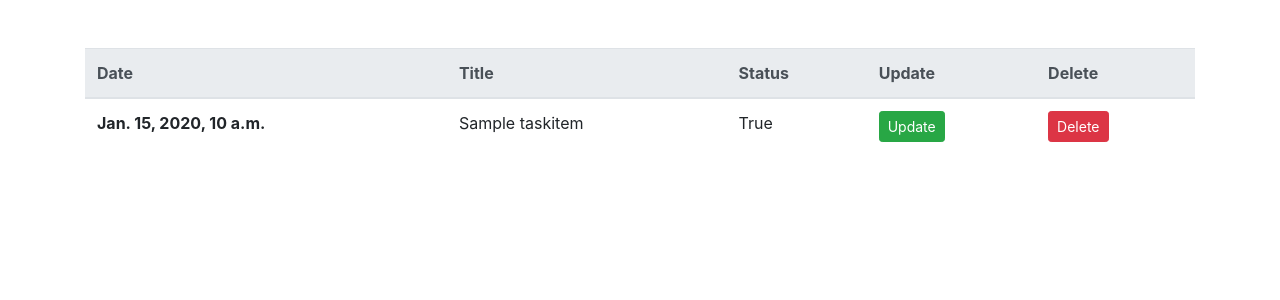
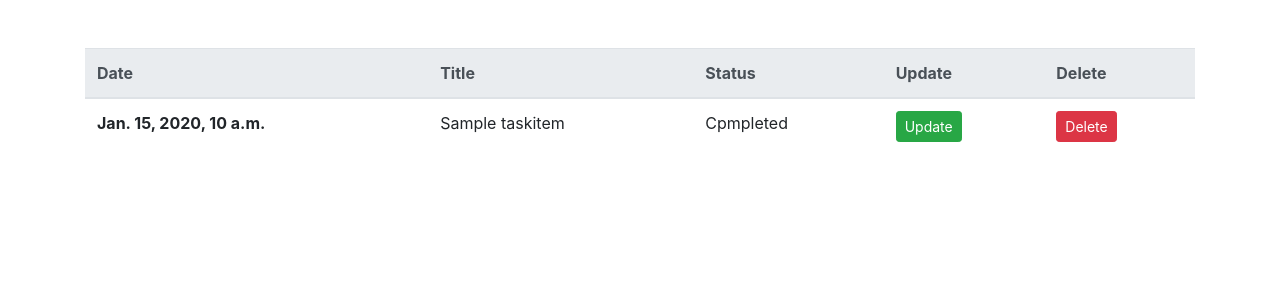
Before and after one commit to gianniskokkosis/django_todo_application, a Django app: page / in a window 1280 px wide. Shown: the part 56-356 px from the top of the page. Run offline with Django 3.2, Linux system fonts and the light colour scheme; tables that the repository leaves empty hold one stand-in row (values such as "Sample post"); some libraries are stand-ins or nearby versions.

Commit message:
Display the status of a task depending on if it is completed or not

```diff
--- a/todo_app/tasks/templates/tasks/home.html
+++ b/todo_app/tasks/templates/tasks/home.html
@@ -15,7 +15,11 @@
       <tr>
         <th scope="row">{{ item.date_added }}</th>
         <td>{{item.title}}</td>
-        <td>{{item.status_completed}}</td>
+        {% if item.status_completed == False %}
+        <td>Not cpmpleted</td>
+        {% else %}
+        <td>Cpmpleted</td>
+        {% endif %}
         <td><a class="btn btn-sm btn-success" href="#">Update</a></td>
         <td><a class="btn btn-sm btn-danger" href="#">Delete</a></td>
       </tr>
```
